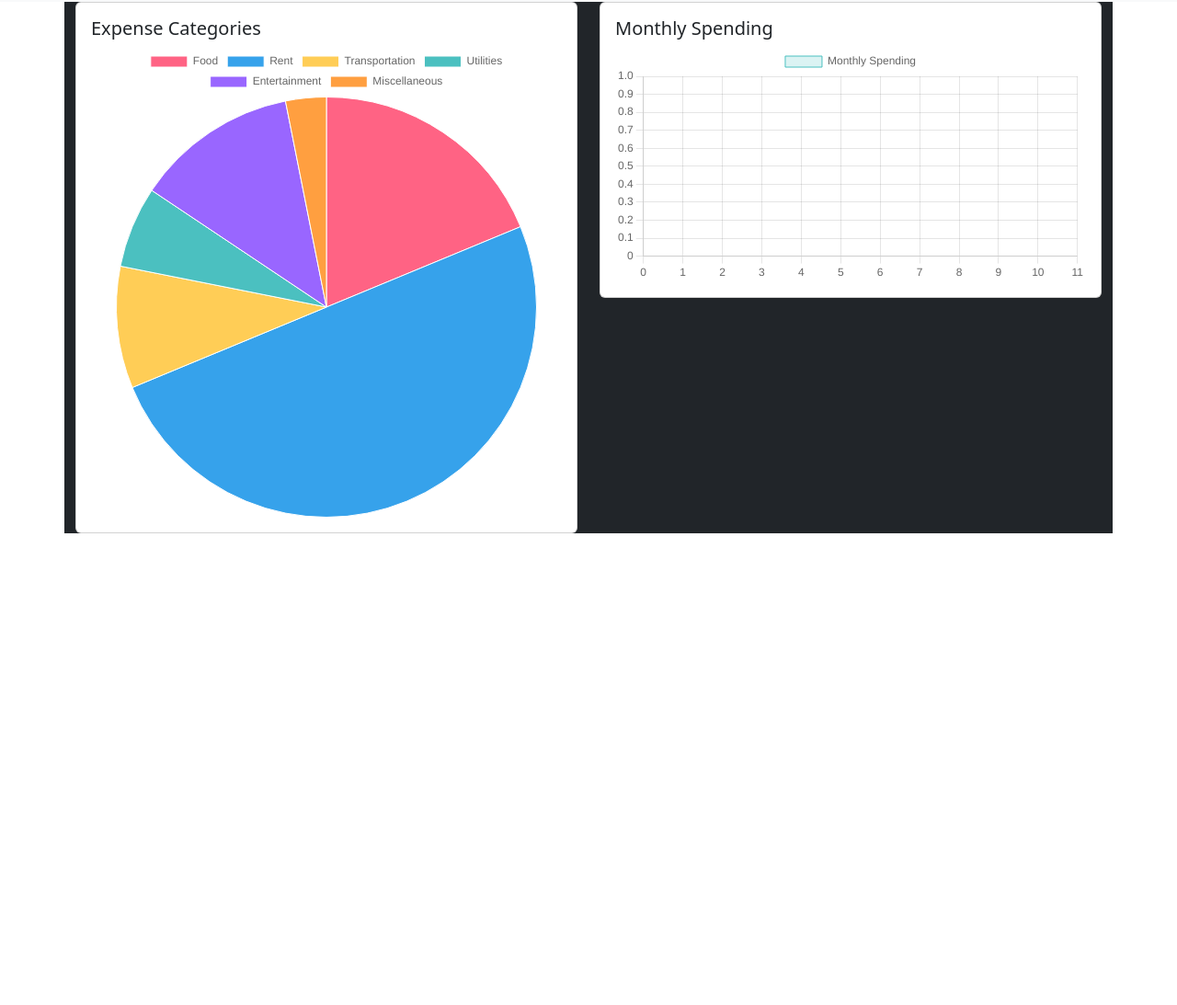
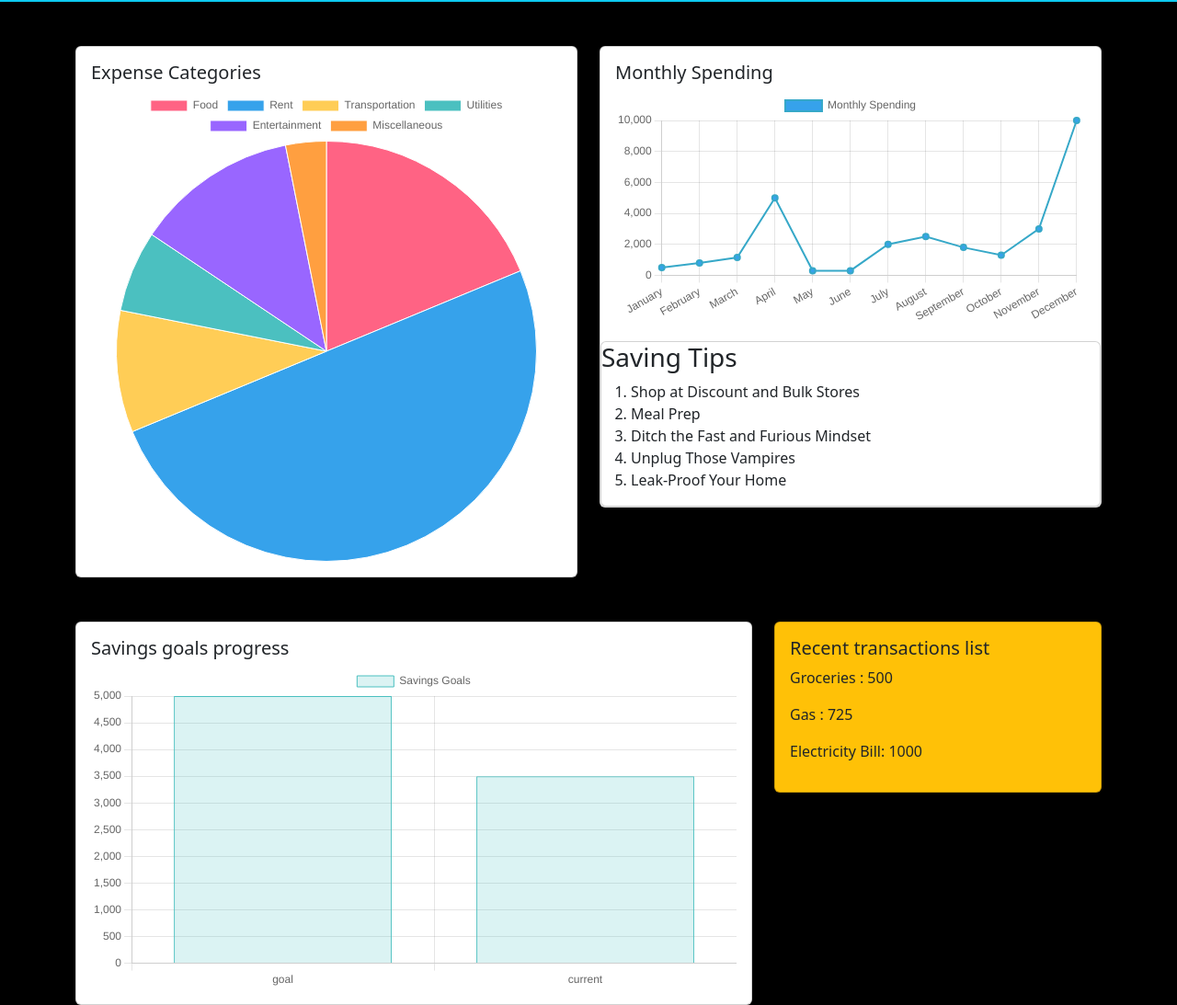
Before and after one commit to gihani571/2024-11-27, a plain HTML site: page index.html in a window 1280 px wide. Shown: the part 54-1147 px from the top of the page at 92% size. Before the commit the page ends 800 px from the top, so only its background shows below. Drawn offline with nearby package versions, Linux system fonts and the light colour scheme.

Commit message:
adding saving goal progress

```diff
--- a/index.html
+++ b/index.html
@@ -1,35 +1,76 @@
 <!DOCTYPE html>
 <html>
+
 <head>
     <title>Personal Budget Tracker</title>
     <script src="https://cdn.jsdelivr.net/npm/chart.js"></script>
     <link rel="stylesheet" href="https://cdn.jsdelivr.net/npm/bootstrap@5.3.3/dist/css/bootstrap.min.css">
     <link rel="stylesheet" href="https://cdn.jsdelivr.net/npm/bootstrap-icons@1.11.3/font/bootstrap-icons.min.css">
+    <link rel="stylesheet" href="styles.css">
 </head>
+
 <body>
+    <div class="container-fluid bg-info">
+        <nav class="navbar navbar-expand-lg  bg-info">
 
+            <a class="navbar-brand" href="#"><i class="bi bi-coin"></i> Personal Budget Tracker <i
+                    class="bi bi-coin"></i></a>
 
-    <nav class="navbar navbar-expand-lg bg-body-tertiary">
-        <div class="container-fluid bg-info">
-            <a class="navbar-brand" href="#"><i class="bi bi-coin"></i> Personal Budget Tracker <i class="bi bi-coin"></i></a>
+        </nav>
     </div>
-      </nav>
-    <div class="container bg-dark" id="ExpenseCategories">
+    <div class="container " id="ExpenseCategories">
         <div class="row">
             <div class="col-md-6">
-                <div class="card">
+                <div class="card  mt-5 ">
                     <div class="card-body">
                         <h5 class="card-title">Expense Categories</h5>
                         <canvas id="myChart"></canvas>
                     </div>
                 </div>
+
             </div>
 
             <div class="col-md-6">
-                <div class="card">
+                <div class="card mt-5 ">
                     <div class="card-body">
                         <h5 class="card-title">Monthly Spending</h5>
                         <canvas id="myChart2"></canvas>
+                    </div>
+                    <div class="card mt-">
+                        <h3>Saving Tips</h3>
+                        <ol>
+                            <li>Shop at Discount and Bulk Stores</li>
+                            <li>Meal Prep</li>
+                            <li>Ditch the Fast and Furious Mindset</li>
+                            <li>Unplug Those Vampires</li>
+                            <li> Leak-Proof Your Home</li>
+                        </ol>
+                    </div>
+                </div>
+            </div>
+
+        </div>
+
+        <div class="row mt-5">
+            <div class="col-md-8">
+                <div class="card">
+                    <div class="card-body">
+                        <h5 class="card-title">Savings goals progress</h5>
+                        <canvas id="myChart3"></canvas>
+
+                    </div>
+                </div>
+            </div>
+
+            <div class="col-md-4">
+                <div class="card bg-warning">
+                    <div class="card-body">
+                        <h5 class="card-title">Recent transactions list </h5>
+                        <p>Groceries : 500 </p>
+                        <p>Gas : 725 </p>
+                        <p>Electricity Bill: 1000 </p>
+
+
                     </div>
                 </div>
             </div>
@@ -40,4 +81,5 @@
     <script src="https://cdn.jsdelivr.net/npm/bootstrap@5.3.3/dist/js/bootstrap.bundle.min.js"></script>
     <script src="script.js"></script>
 </body>
+
 </html>
--- a/money.json
+++ b/money.json
@@ -7,28 +7,29 @@
       "Entertainment": 200,
       "Miscellaneous": 50
     },
-    "monthlySpending": [
-      { "month": "January", "spent": 500 },
-      { "month": "February", "spent": 800 },
-      { "month": "March", "spent": 1150 },
-      { "month": "April", "spent": 5000 },
-      { "month": "May", "spent": 300 },
-      { "month": "June", "spent": 300 },
-      { "month": "July", "spent": 2000 },
-      { "month": "August", "spent": 2500 },
-      { "month": "September", "spent": 1800 },
-      { "month": "October", "spent": 1300 },
-      { "month": "November", "spent": 3000 },
-      { "month": "December", "spent": 10000 }
-    ],
+    "monthlySpending": {
+       "January": 500 ,
+      "February": 800 ,
+      "March": 1150 ,
+      "April": 5000 ,
+      "May": 300 ,
+      "June": 300 ,
+      "July": 2000,
+     "August": 2500 ,
+      "September": 1800 ,
+      "October": 1300 ,
+      "November": 3000 ,
+       "December": 10000
+    },
     "savingsGoals": {
       "goal": 5000,
       "current": 3500
     },
-    "recentTransactions": [
-      { "date": "2024-11-25", "description": "Groceries", "amount": 50 },
-      { "date": "2024-11-24", "description": "Gas", "amount": 40 },
-      { "date": "2024-11-23", "description": "Movie Night", "amount": 25 },
-      { "date": "2024-11-22", "description": "Electricity Bill", "amount": 90 }
-    ]
+    "recentTransactions": {
+       "Groceries": 500 ,
+        "Gas": 725 ,
+        "Movie Night": 2500 ,
+      "Electricity Bill": 1000
+    }
+
   }
--- a/script.js
+++ b/script.js
@@ -12,8 +12,8 @@ fetch("money.json")
 
 
 
-    Object.entries(expenseCategories).forEach(([key, value]) => {
-        labels.push(key);
+    Object.entries(expenseCategories).forEach(([category, value]) => {
+        labels.push(category);
         values.push(value);
       });
 
@@ -40,16 +40,17 @@ fetch("money.json")
       },
     });
 
-    const {monthlySpending} = data;
+    const { monthlySpending } = data;
 
     const months = [];
     const spent = [];
 
 
 
-    Object.entries(monthlySpending).forEach(([key, value]) => {
-        months.push(key);
+    Object.entries(monthlySpending).forEach(([month, value]) => {
+        months.push(month);
         spent.push(value);
+
       });
 
 
@@ -64,9 +65,9 @@ fetch("money.json")
           {
             label: "Monthly Spending",
             data: spent,
-            backgroundColor: "rgba(75, 192, 192, 0.2)",
-            borderColor: "rgba(75, 192, 192, 1)",
-            borderWidth: 1,
+            backgroundColor:  "rgb(54, 162, 235)",
+            borderColor:  "rgb(54, 168, 200)",
+            borderWidth: 2,
           },
         ],
       },
@@ -79,6 +80,45 @@ fetch("money.json")
       },
 
 
+    });
+    const ctx3 = document.getElementById("myChart3");
+
+    const { savingsGoals } = data;
+
+    const currents = [];
+    const goals = [];
+
+
+
+    Object.entries(savingsGoals).forEach(([current, goal]) => {
+        currents.push(current);
+        goals.push(goal);
+
+      });
+      new Chart(ctx3, {
+        type: "bar",
+        data: {
+          labels: currents,
+          datasets: [
+            {
+              label: "Savings Goals",
+              data: goals,
+              backgroundColor: "rgba(75, 192, 192, 0.2)",
+              borderColor: "rgba(75, 192, 192, 1)",
+              borderWidth: 1,
+            },
+          ],
+        },
+        options: {
+          scales: {
+            y: {
+              beginAtZero: true,
+            },
+          },
+        },
+
+
+      });
 
 
 
@@ -86,11 +126,7 @@ fetch("money.json")
 
 
 
-    });
 
 
 
-
-
-
-})
+  })
--- /dev/null
+++ b/styles.css
@@ -0,0 +1,4 @@
+body{
+background-color: black;
+
+}
```
Lines whose indentation alone changed are shown as unchanged.
